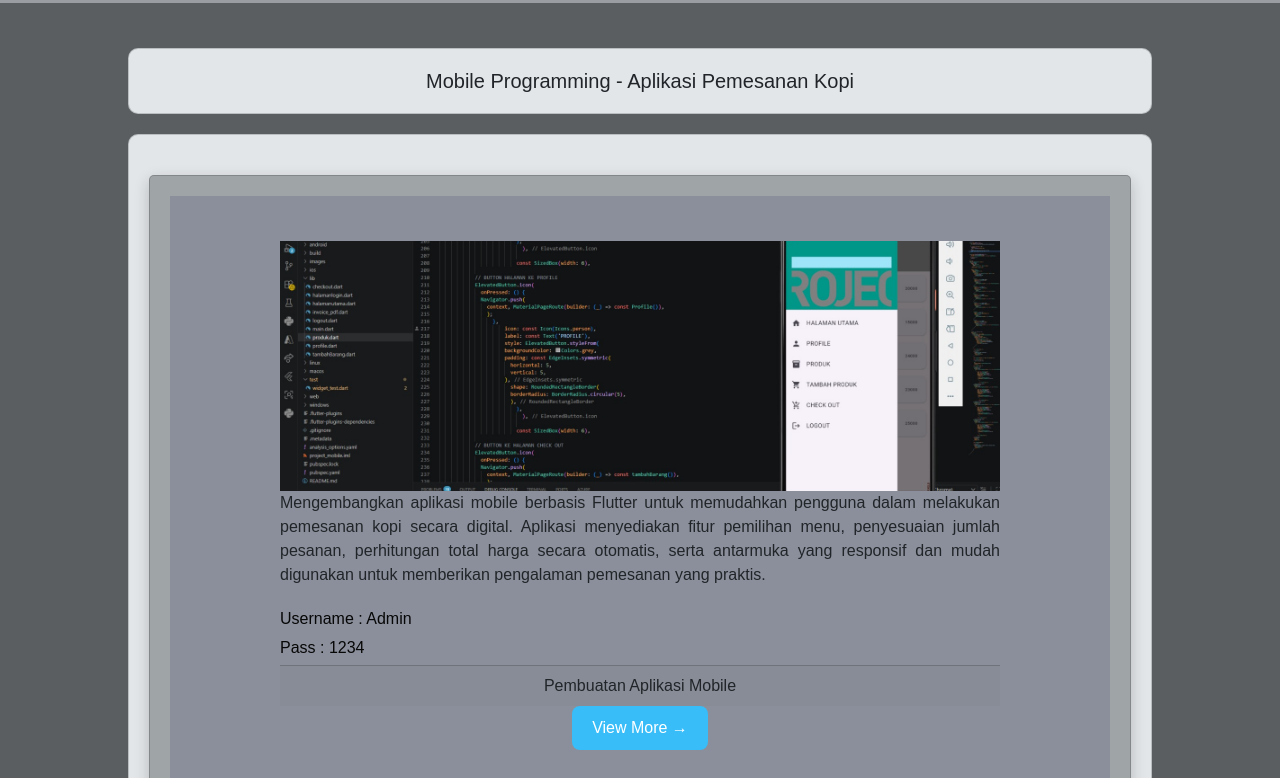
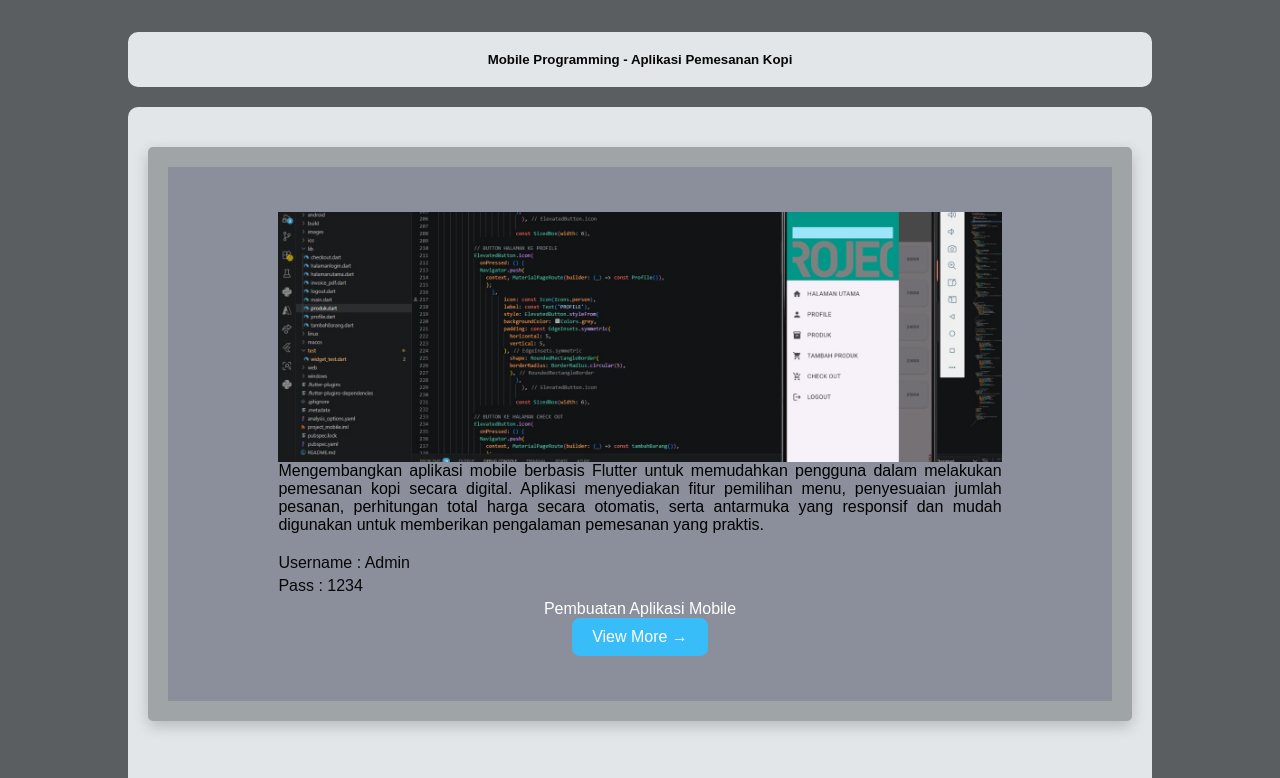
Before and after one commit to suhemi31/My-Portofolio, a plain HTML site: page mobile.html in a window 1280 px wide. Shown: the part 55-833 px from the top of the page. Drawn offline with nearby package versions, Linux system fonts and the light colour scheme.

Commit message:
Fix HTML structure and remove unnecessary tags

```diff
--- a/mobile.html
+++ b/mobile.html
@@ -5,7 +5,6 @@
     <meta charset="UTF-8">
     <meta name="viewport" content="width=device-width, initial-scale=1.0">
     <title>PROJECT</title>
-    <link href="https://cdn.jsdelivr.net/npm/bootstrap@5.3.7/dist/css/bootstrap.min.css" rel="stylesheet">
     <link rel="stylesheet" href="css/style.css">
 
 </head>
```
